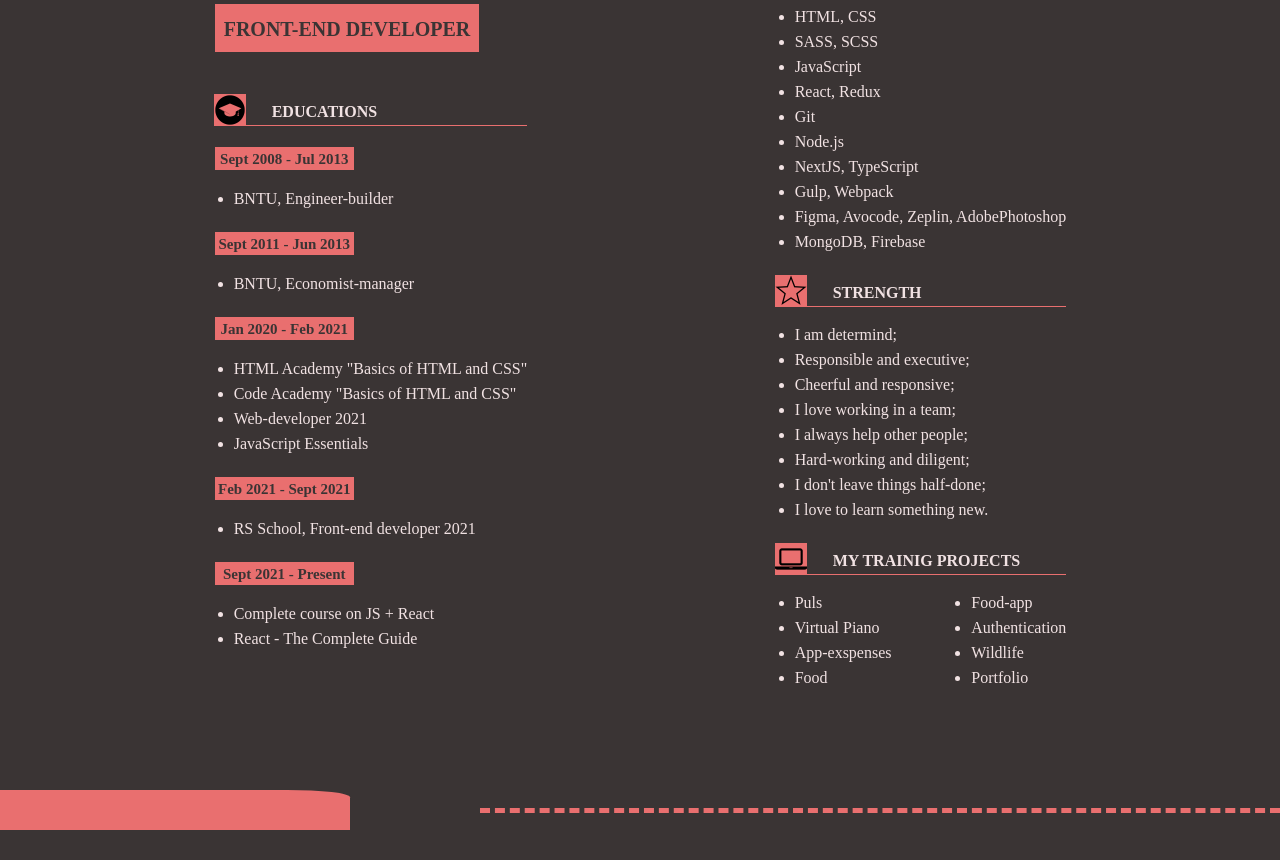
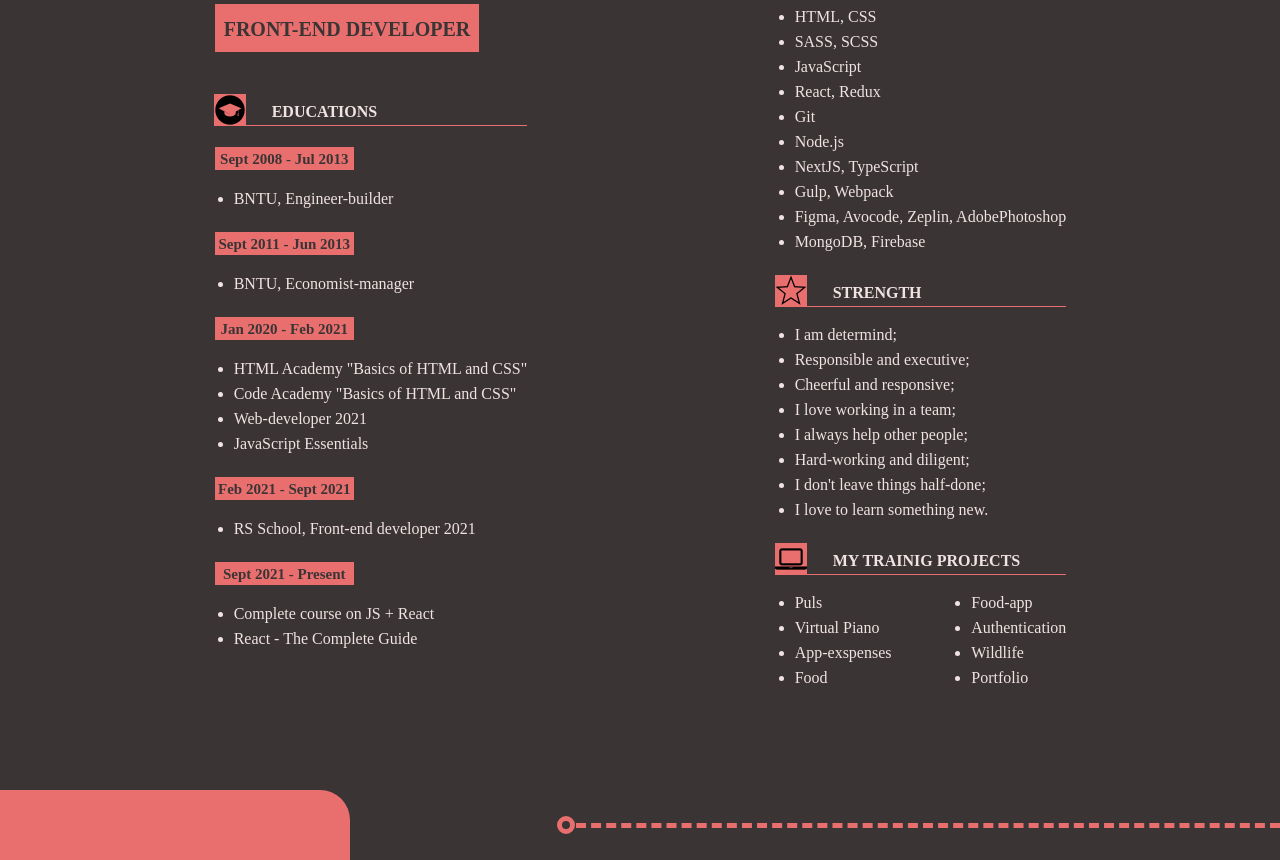
Before and after one commit to veronaten/my-CV, a plain HTML site: page index.html in a window 1280 px wide. Shown: the part 547-1407 px from the top of the page. Before the commit the page ends 1377 px from the top, so only its background shows below. Drawn offline with Linux system fonts and the light colour scheme.

Commit message:
Fix: change footer, add little circle

```diff
--- a/style.css
+++ b/style.css
@@ -19,6 +19,7 @@ header {
 }
 
 .line {
+  position: relative;
   margin-top: 50px;
   display: inline-block;
   align-items: center;
@@ -26,14 +27,17 @@ header {
   border-bottom: 5px dashed rgb(233, 111, 111);
 }
 
-/* .line::after {
+.line::after {
   content: "";
   width: 8px;
   height: 8px;
   border: 5px solid rgb(233, 111, 111);
   border-radius: 50%;
   display: inline-block;
-} */
+  position: absolute;
+  top: -6px;
+  left: 405px;
+}
 
 .foto {
   margin-top: 50px;
@@ -49,7 +53,7 @@ header {
   margin-left: 100px;
   padding: 50px;
   background-color: rgb(233, 111, 111);
-  border-bottom-left-radius: 8%;
+  border-bottom-left-radius: 30px;
 }
 
 .profile__title {
@@ -196,17 +200,29 @@ footer {
 
 .footer-rectangle {
   margin-top: 100px;
-  /* padding: 33px; */
   background-color: rgb(233, 111, 111);
-  border-top-right-radius: 18%;
+  border-top-right-radius: 30px;
   width: 350px;
-  height: 40px;
+  height: 70px;
 }
 
 .footer-line {
+  position: relative;
   margin-top: 100px;
   display: inline-block;
   align-items: center;
-  width: 800px;
+  width: 55%;
   border-bottom: 5px dashed rgb(233, 111, 111);
 }
+
+.footer-line::after {
+  content: "";
+  width: 8px;
+  height: 8px;
+  border: 5px solid rgb(233, 111, 111);
+  border-radius: 50%;
+  display: inline-block;
+  position: absolute;
+  bottom: -11px;
+  left: -19px;
+}
```
